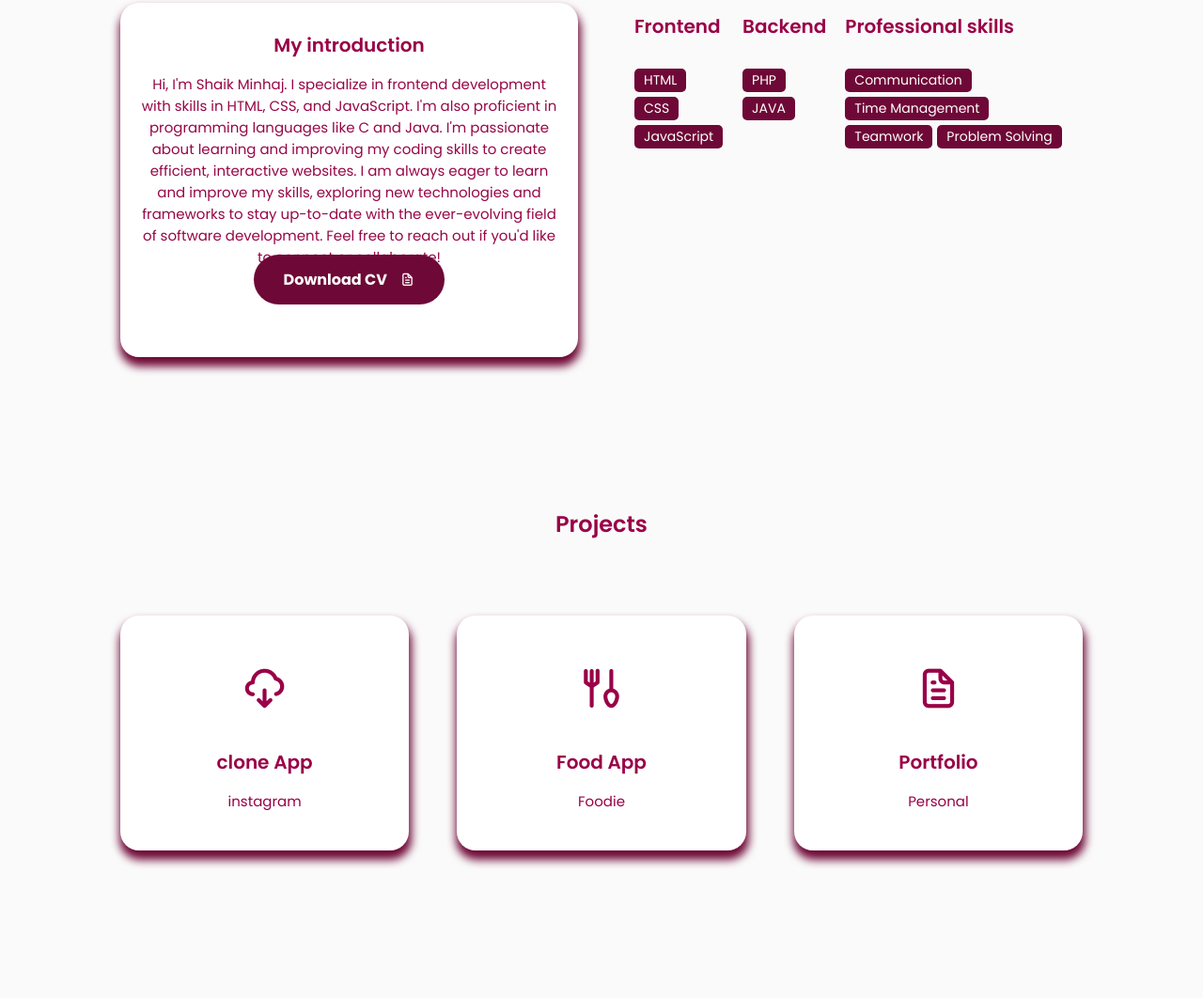
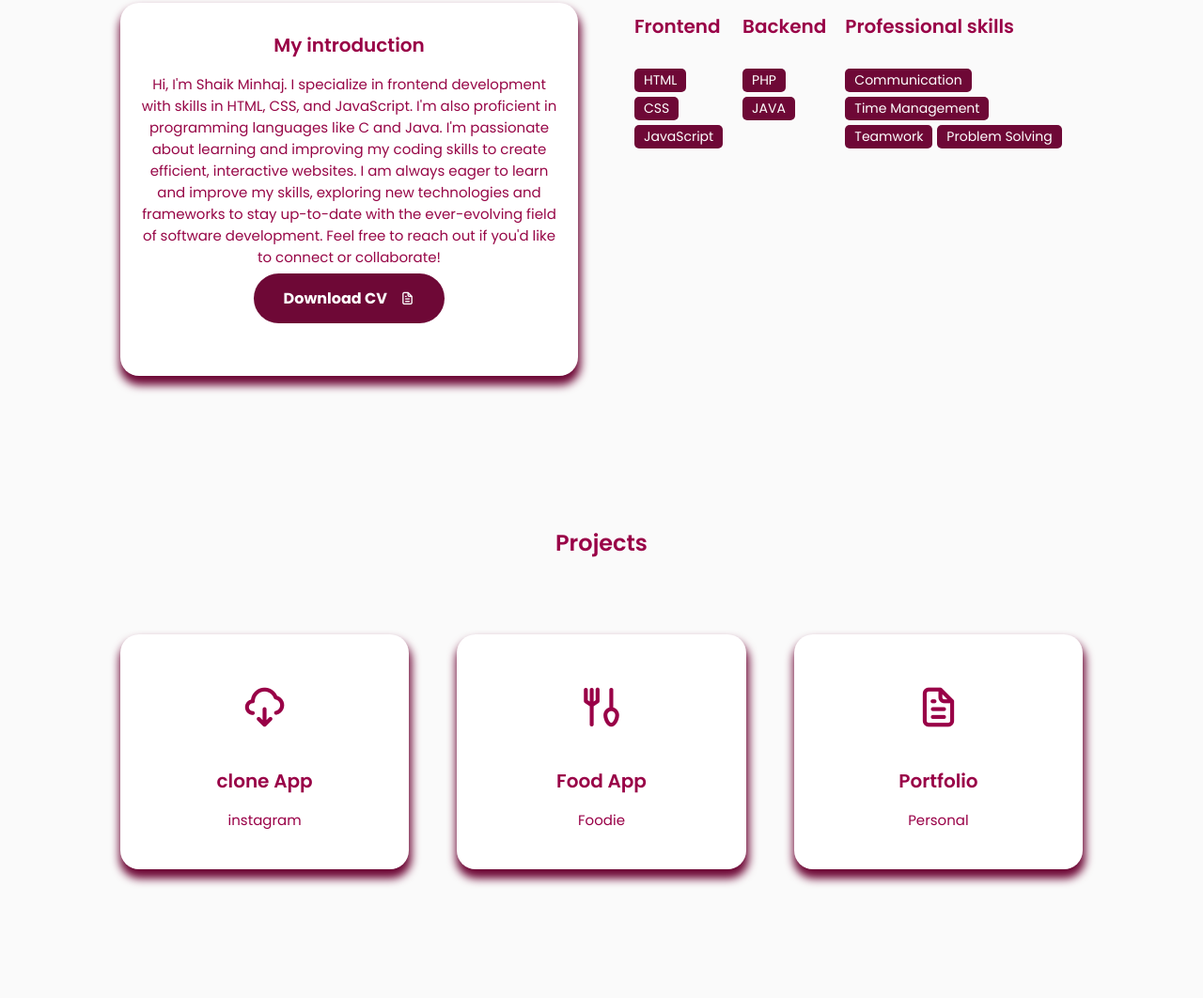
Before and after one commit to minhajshaik08/myportfolio-, a plain HTML site: page portfolio2/index.html in a window 1280 px wide. Shown: the part 992-2054 px from the top of the page at 94% size. Drawn offline with nearby package versions, Linux system fonts and the light colour scheme.

Commit message:
styles.css

```diff
--- a/portfolio2/styles.css
+++ b/portfolio2/styles.css
@@ -349,6 +349,11 @@ h3{
     border-radius: 30px;
     transition: .4s;
 }
+.about-btn {
+    margin-top: 20px; /* Adjust this value as needed */
+}
+
+this
 
 .about-btn button:hover{
     background-color: transparent;
```
